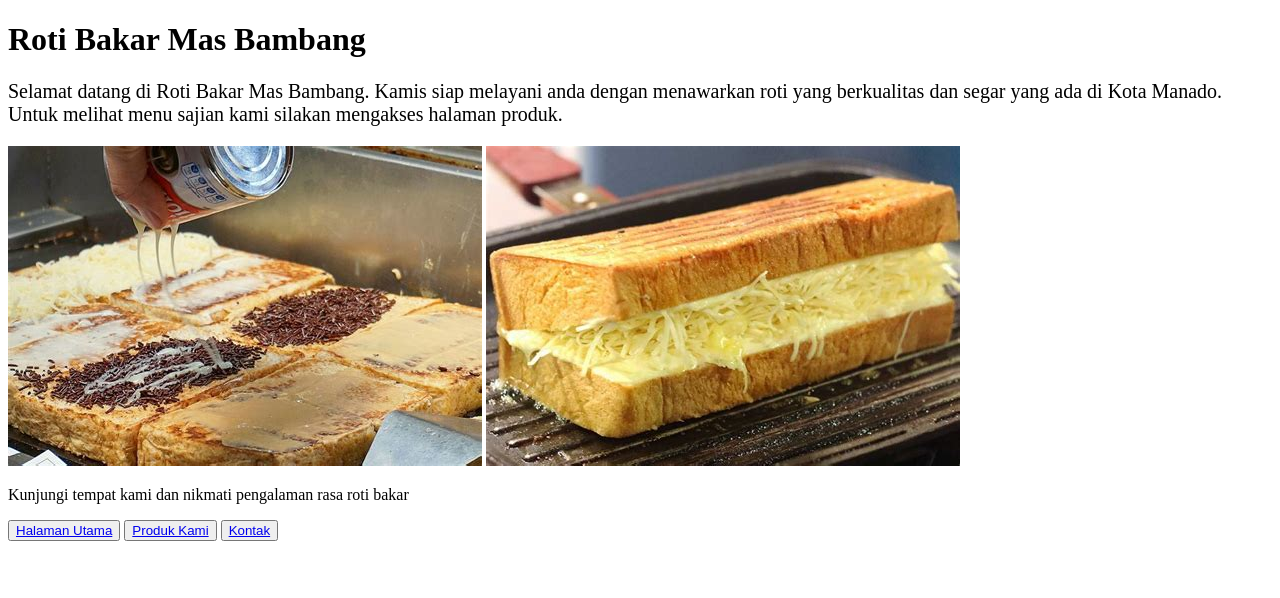
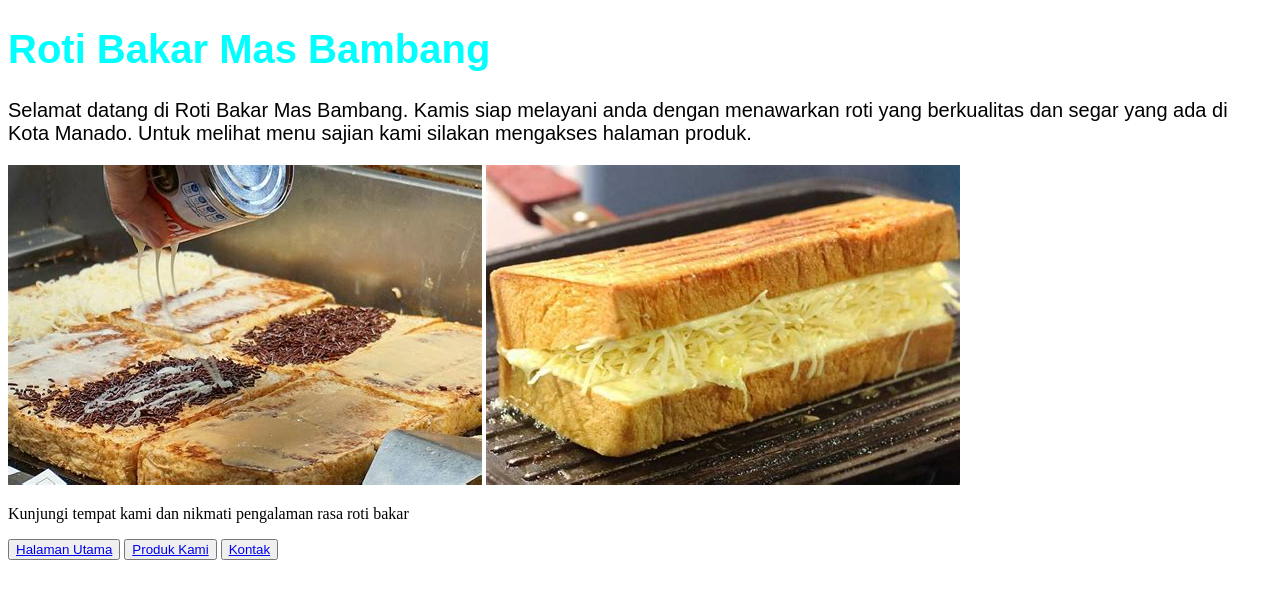
Before and after one commit to Reasonly40/ProyekJasa_Web, a plain HTML site: page index.html in a window 1280 px wide. Drawn offline with Linux system fonts and the light colour scheme.

Commit message:
Edit index.html

```diff
--- a/index.html
+++ b/index.html
@@ -4,11 +4,7 @@
     <meta charset="UTF-8">
     <meta name="viewport" content="width=device-width, initial-scale=1.0">
     <title>Official Website Roti Bakar Mas Bambang</title>
-    <style>
-        .paragraph-home-1{
-            font-size: 20px;
-        }
-    </style>
+    <link rel="stylesheet" href="index_style.css">
 </head>
 
 <body>
```
